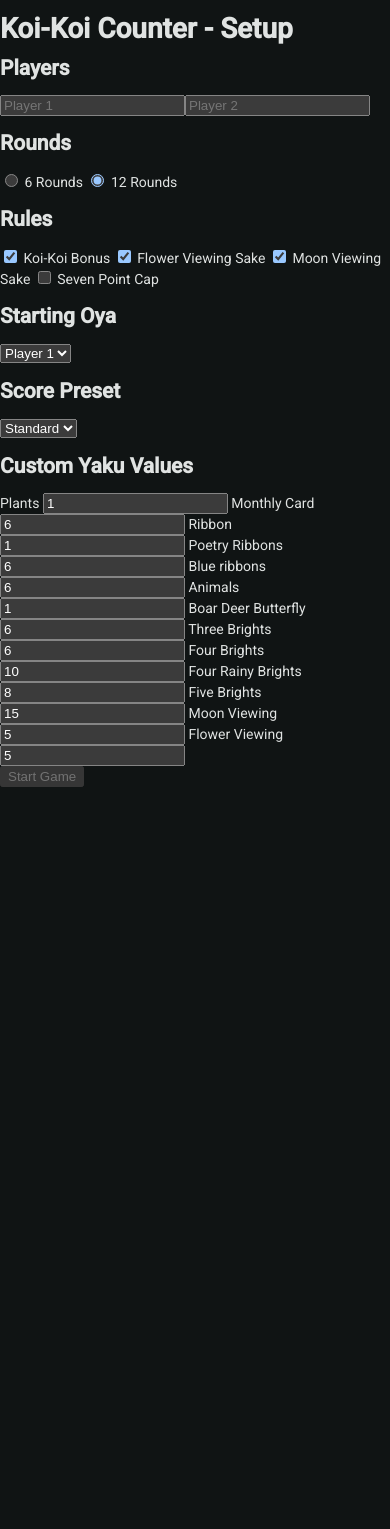
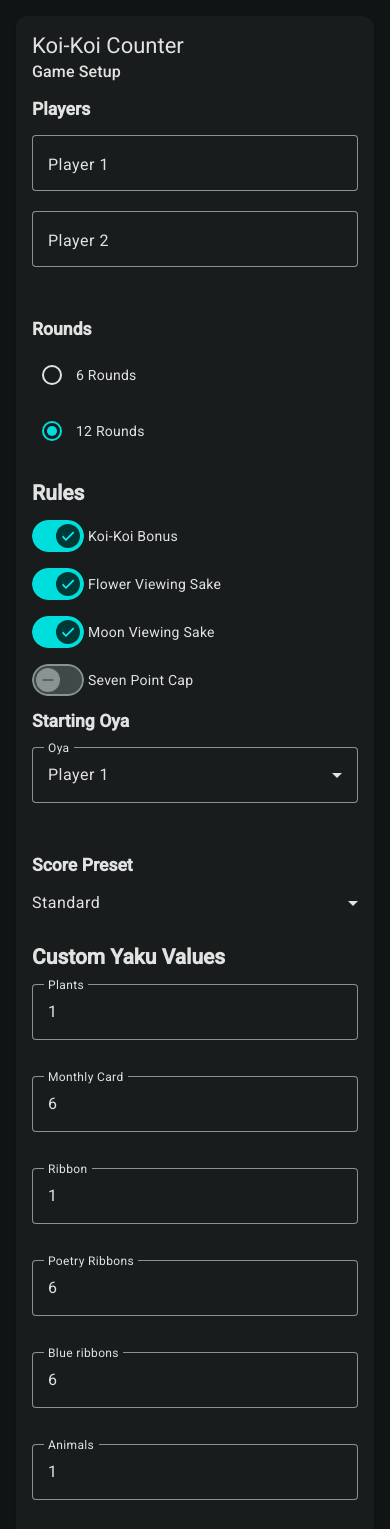
Before and after one commit to LukaSveigl/koi-koi-counter, an Angular app: page /setup in a window 390 px wide. Shown: the top 1529 px of the page. Before the commit the page ends 863 px from the top, so only its background shows below. Built offline with nearby package versions, Linux system fonts and the light colour scheme.

Commit message:
Setup page style
Styled the setup page using the Angular Material library for a mobile first design.

```diff
--- a/src/app/features/gameplay/round-page/round-page.ts
+++ b/src/app/features/gameplay/round-page/round-page.ts
@@ -47,7 +47,10 @@ export class RoundPage {
     if (this.players().length === 0) {
       return false;
     } else {
-      return this.koiKoiCount() >= 0 && this.players().filter((player) => player.id === this.winnerId()).length;
+      return (
+        this.koiKoiCount() >= 0 &&
+        this.players().filter((player) => player.id === this.winnerId()).length
+      );
     }
   });
 
--- a/src/app/features/setup/ruleset-options/ruleset-options.html
+++ b/src/app/features/setup/ruleset-options/ruleset-options.html
@@ -1,4 +1,63 @@
 <section class="setup-section">
+
+    <h2>Rules</h2>
+
+    <div class="rules-list">
+
+        <mat-slide-toggle
+                [checked]="koiKoiBonus()"
+
+                (change)="
+        koiKoiBonusChange.emit(
+          $event.checked
+        )
+      "
+        >
+            Koi-Koi Bonus
+        </mat-slide-toggle>
+
+        <mat-slide-toggle
+                [checked]="flowerViewingSake()"
+
+                (change)="
+        flowerViewingSakeChange.emit(
+          $event.checked
+        )
+      "
+        >
+            Flower Viewing Sake
+        </mat-slide-toggle>
+
+        <mat-slide-toggle
+                [checked]="moonViewingSake()"
+
+                (change)="
+        moonViewingSakeChange.emit(
+          $event.checked
+        )
+      "
+        >
+            Moon Viewing Sake
+        </mat-slide-toggle>
+
+        <mat-slide-toggle
+                [checked]="sevenPointCap()"
+
+                (change)="
+        sevenPointCapChange.emit(
+          $event.checked
+        )
+      "
+        >
+            Seven Point Cap
+        </mat-slide-toggle>
+
+    </div>
+
+</section>
+
+
+<!--<section class="setup-section">
     <h2>Rules</h2>
 
     <label>
@@ -37,3 +96,5 @@
         Seven Point Cap
     </label>
 </section>
+
+-->
--- a/src/app/features/setup/ruleset-options/ruleset-options.scss
+++ b/src/app/features/setup/ruleset-options/ruleset-options.scss
@@ -0,0 +1,5 @@
+.rules-list {
+  display: flex;
+  flex-direction: column;
+  gap: 1rem;
+}
--- a/src/app/features/setup/setup-page/setup-page.html
+++ b/src/app/features/setup/setup-page/setup-page.html
@@ -1,4 +1,142 @@
-<h1>Koi-Koi Counter - Setup</h1>
+<div class="setup-page">
+    <mat-card class="setup-card">
+
+        <mat-card-header>
+            <mat-card-title>
+                Koi-Koi Counter
+            </mat-card-title>
+
+            <mat-card-subtitle>
+                Game Setup
+            </mat-card-subtitle>
+        </mat-card-header>
+
+        <mat-card-content>
+            <section class="setup-section">
+
+                <h2>Players</h2>
+
+                @for (player of playerNames(); track $index) {
+                    <mat-form-field appearance="outline" class="full-width">
+
+                        <mat-label>
+                            Player {{ $index + 1 }}
+                        </mat-label>
+
+                        <input
+                            matInput
+                            [value]="player"
+                            (input)="updatePlayerName($any($event.target).value, $index)"
+                        >
+                    </mat-form-field>
+                }
+            </section>
+
+            <section class="setup-section">
+
+                <h2>Rounds</h2>
+
+                <mat-radio-group
+                    class="rounds-group"
+                    [value]="rounds()"
+                >
+                    <mat-radio-button
+                        [value]="6"
+                        (change)="rounds.set(6)"
+                    >
+                        6 Rounds
+                    </mat-radio-button>
+
+                    <mat-radio-button
+                            [value]="12"
+                            (change)="rounds.set(12)"
+                    >
+                        12 Rounds
+                    </mat-radio-button>
+                </mat-radio-group>
+
+            </section>
+
+            <app-ruleset-options
+                [koiKoiBonus]="koiKoiBonus()"
+                (koiKoiBonusChange)="koiKoiBonus.set($event)"
+                [flowerViewingSake]="flowerViewingSake()"
+                (flowerViewingSakeChange)="flowerViewingSake.set($event)"
+                [moonViewingSake]="moonViewingSake()"
+                (moonViewingSakeChange)="moonViewingSake.set($event)"
+                [sevenPointCap]="sevenPointCap()"
+                (sevenPointCapChange)="sevenPointCap.set($event)"
+            />
+
+            <section class="setup-section">
+
+                <h2>Starting Oya</h2>
+
+                <mat-form-field
+                    appearance="outline"
+                    class="full-width"
+                >
+                    <mat-label>
+                        Oya
+                    </mat-label>
+
+                    <mat-select
+                        [value]="oyaIndex()"
+                        (selectionChange)="oyaIndex.set($event.value)"
+                    >
+                        @for (player of playerNames(); track $index) {
+
+                            <mat-option [value]="$index">
+                                {{ player || 'Player ' + ($index + 1) }}
+                            </mat-option>
+                        }
+
+                    </mat-select>
+                </mat-form-field>
+
+            </section>
+
+            <section class="setup-section">
+                <h2>Score Preset</h2>
+
+                <mat-select
+                        [value]="selectedPresetId()"
+                        (change)="selectPreset($any($event.target).value)"
+                >
+                    @for (preset of presets; track preset.id) {
+                        <mat-option [value]="preset.id">
+                            {{ preset.name }}
+                        </mat-option>
+                    }
+                </mat-select>
+            </section>
+
+            <app-yaku-values-editor
+                [yakus]="yakus"
+                [values]="customYakuValues()"
+                (valuesChanged)="customYakuValues.set($event)"
+            />
+
+        </mat-card-content>
+
+        <mat-card-actions>
+
+            <button
+                mat-flat-button
+                color="primary"
+                class="start-button"
+                [disabled]="!validSetup()"
+                (click)="startGame()"
+            >
+                Start game
+            </button>
+
+        </mat-card-actions>
+
+    </mat-card>
+</div>
+
+<!--<h1>Koi-Koi Counter - Setup</h1>
 
 <section class="setup-section">
     <h2>Players</h2>
@@ -84,4 +222,4 @@
 <button
     [disabled]="!validSetup()"
     (click)="startGame()"
-> Start Game </button>
+> Start Game </button>-->
--- a/src/app/features/setup/setup-page/setup-page.scss
+++ b/src/app/features/setup/setup-page/setup-page.scss
@@ -0,0 +1,44 @@
+.setup-page {
+  padding: 1rem;
+
+  display: flex;
+  justify-content: center;
+}
+
+.setup-card {
+  width: 100%;
+  max-width: 600px;
+}
+
+.setup-section {
+  margin-bottom: 2rem;
+}
+
+.setup-section h2 {
+  margin-bottom: 1rem;
+
+  font-size: 1.1rem;
+  font-weight: 600;
+}
+
+.full-width {
+  width: 100%;
+}
+
+.rounds-group {
+  display: flex;
+  flex-direction: column;
+  gap: 1rem;
+}
+
+.start-button {
+  width: 100%;
+  height: 48px;
+
+  font-size: 1rem;
+  font-weight: 600;
+}
+
+mat-card-actions {
+  padding: 1rem;
+}
--- a/src/app/features/setup/yaku-values-editor/yaku-values-editor.html
+++ b/src/app/features/setup/yaku-values-editor/yaku-values-editor.html
@@ -1,4 +1,35 @@
 <section class="setup-section">
+
+    <h2>Custom Yaku Values</h2>
+
+    <div class="yaku-grid">
+
+        @for (yaku of yakus(); track yaku.id) {
+            <mat-form-field
+                appearance="outline"
+                class="full-width"
+            >
+                <mat-label>
+                    {{ yaku.name }}
+                </mat-label>
+
+                <input
+                    matInput
+                    type="number"
+                    [value]="Math.abs(values()[yaku.id])"
+                    (input)="updateValue(yaku.id, +$any($event.target).value)"
+                    min="1"
+                    step="1"
+                />
+            </mat-form-field>
+        }
+
+    </div>
+
+</section>
+
+
+<!--<section class="setup-section">
     <h2>Custom Yaku Values</h2>
 
     @for (yaku of yakus(); track yaku.id) {
@@ -17,4 +48,4 @@
             />
         </label>
     }
-</section>
+</section>-->
--- a/src/app/features/setup/yaku-values-editor/yaku-values-editor.scss
+++ b/src/app/features/setup/yaku-values-editor/yaku-values-editor.scss
@@ -0,0 +1,9 @@
+.yaku-grid {
+  display: flex;
+  flex-direction: column;
+  gap: 1rem;
+}
+
+.full-width {
+  width: 100%;
+}
```
Also changed, not shown: src/app/features/setup/ruleset-options/ruleset-options.ts (+15 -0 lines), src/app/features/setup/setup-page/setup-page.ts (+20 -3 lines), src/app/features/setup/yaku-values-editor/yaku-values-editor.ts (+15 -0 lines).
